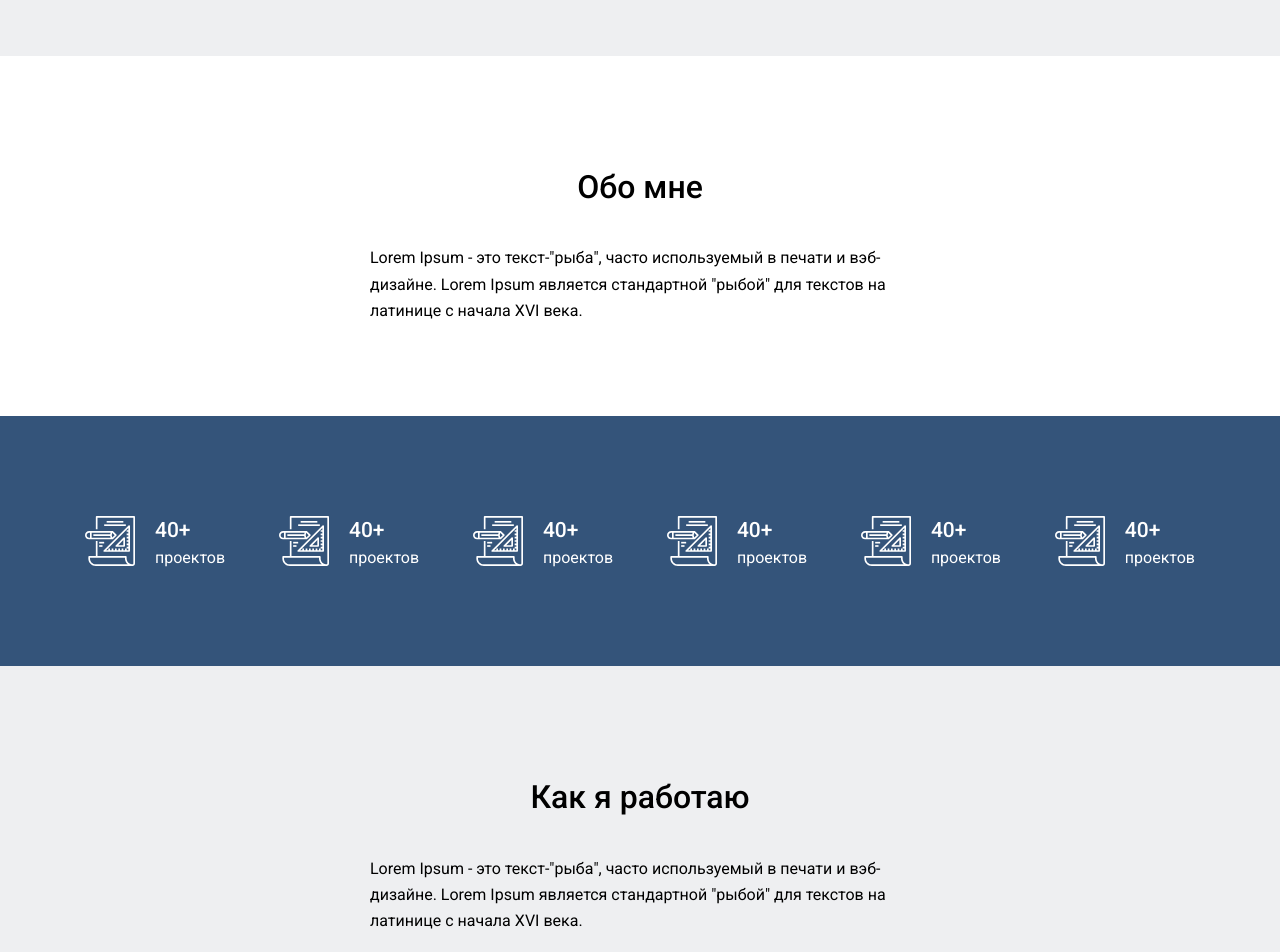
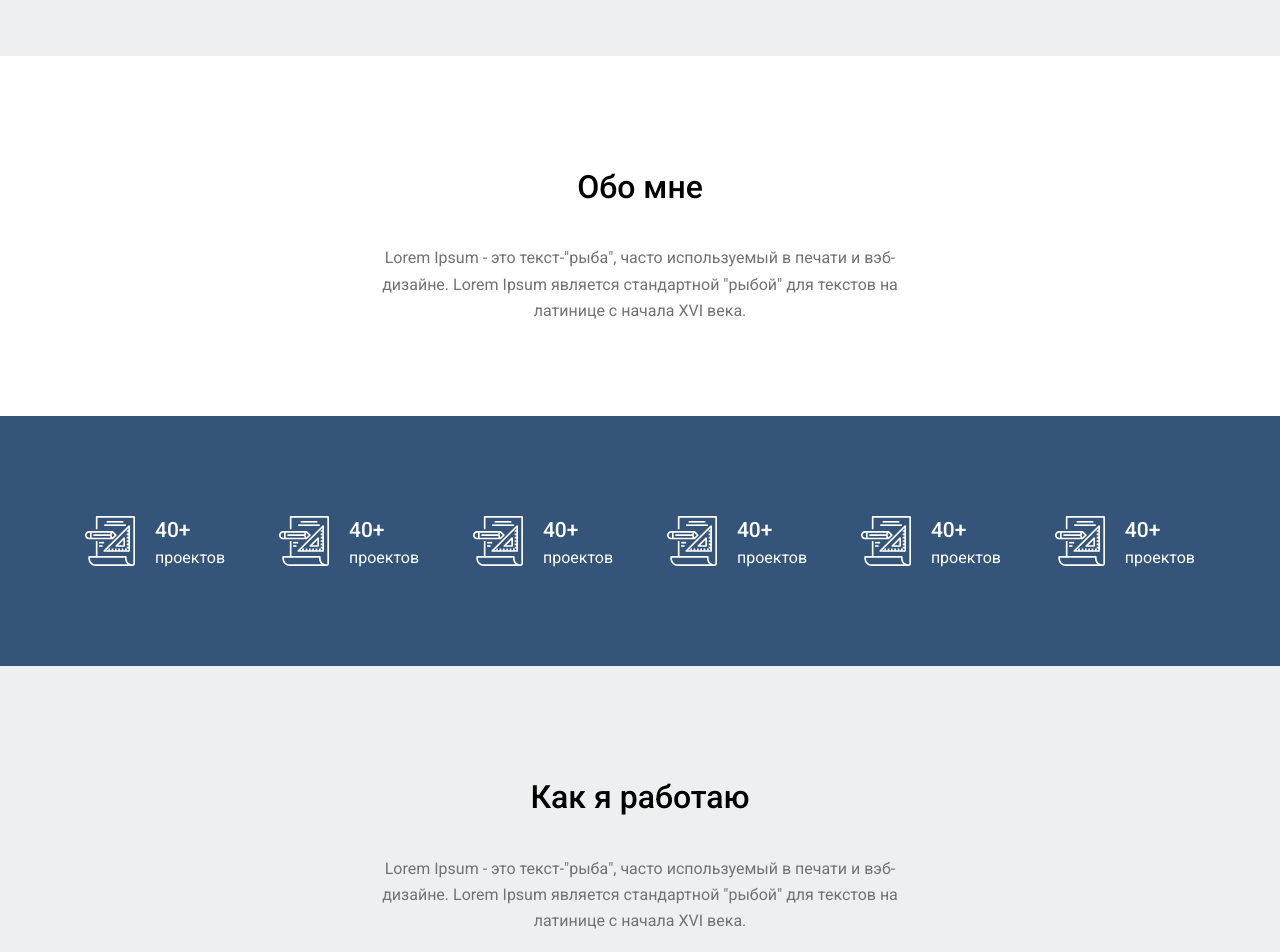
Before and after one commit to ZukerMaNN/lesson10, a web app: file index.html in a window 1280 px wide. Shown: the part 654-1606 px from the top of the page. Run offline with its HTML, style and script files only (its server is not run), Linux system fonts and the light colour scheme.

Commit message:
funf commit

```diff
--- a/css/style.css
+++ b/css/style.css
@@ -129,13 +129,17 @@ a {
   font-size: 2rem;
   font-weight: 500;
   text-align: center;
+  margin-bottom: 32px;
+}
 
-  margin-bottom: 32px;
+.section__discription {
+  color: var(--color-secondary);
+  text-align: center;
 }
 
 .process {
   background-color: var(--color-gray-light);
-  margin-bottom: 42px;
+  margin-bottom: -42px;
 }
 
 .experience {
```
